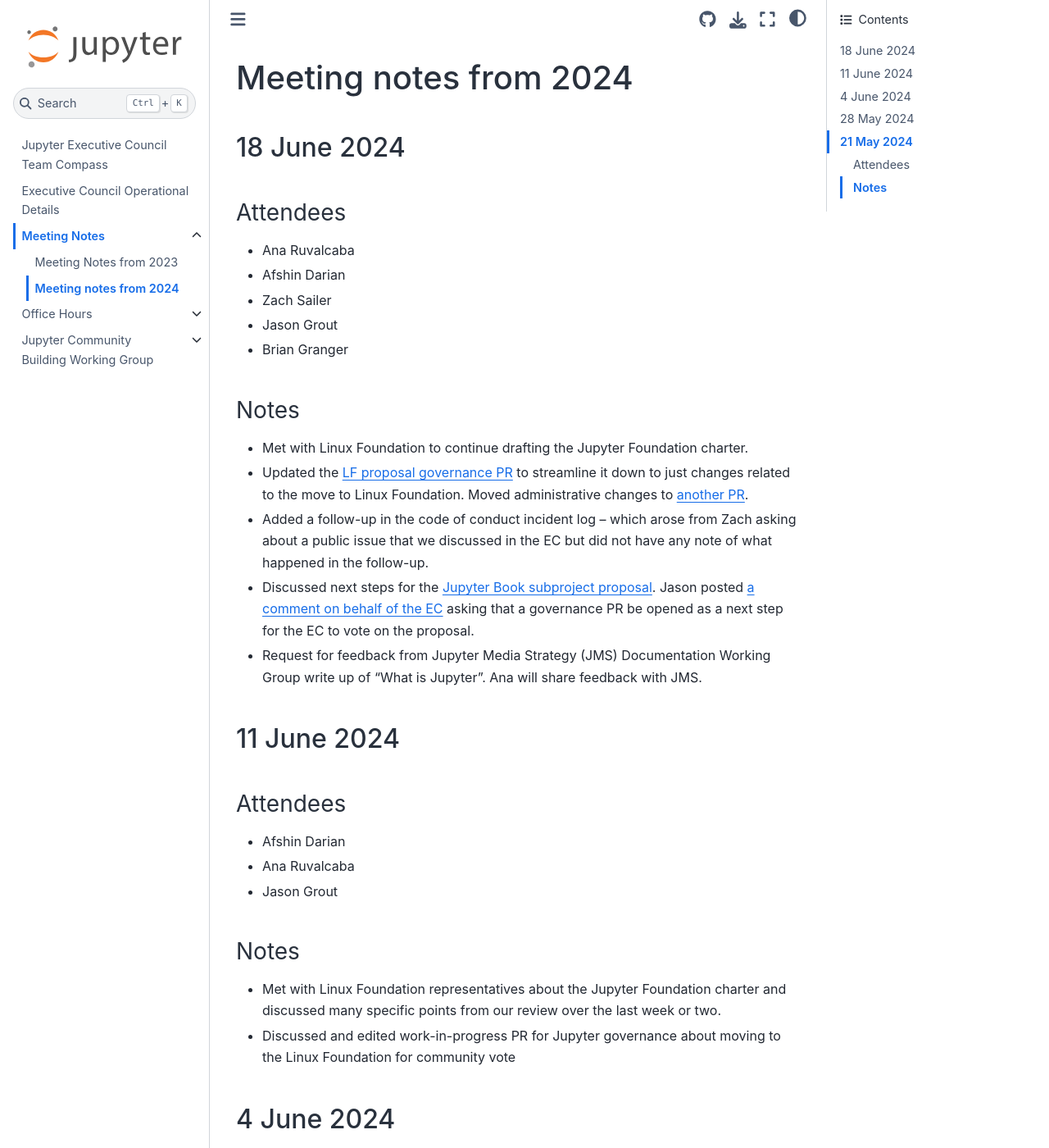
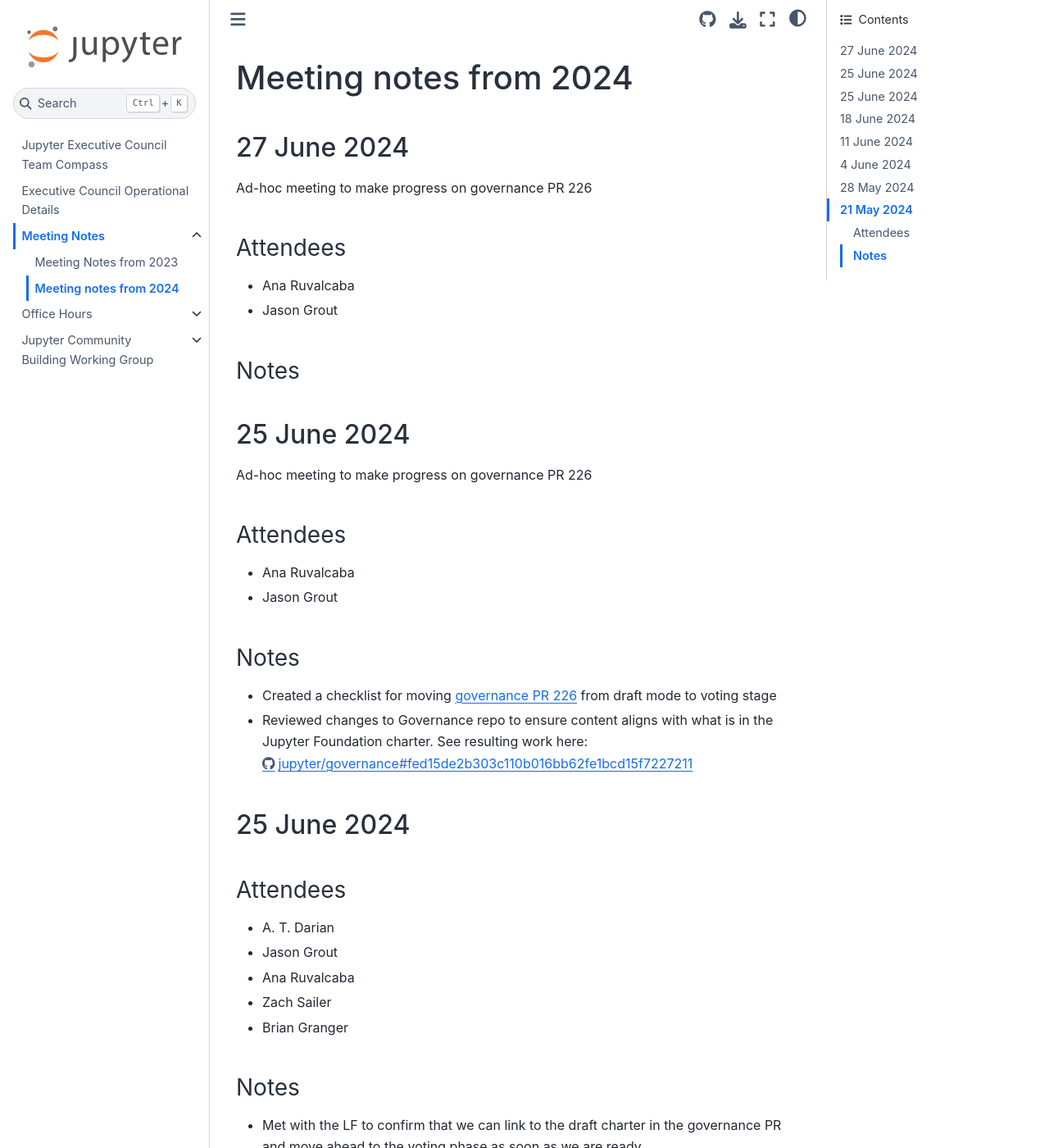
Before and after one commit to jupyter-governance/ec-team-compass, a Sphinx documentation site: the page built from docs/meeting_notes/2024.md, in a window 1280 px wide and 1400 px high. Shown: the whole window at 82% size. Built offline with Sphinx 7.4.7 and the Sphinx Book theme 1.1.4, drawn with Linux system fonts in a browser that asks for light colours; some of the changed text lies outside the part shown.

Commit message:
Recent meeting minutes

```diff
--- a/docs/meeting_notes/2024.md
+++ b/docs/meeting_notes/2024.md
@@ -1,4 +1,45 @@
 # Meeting notes from 2024
+
+## 27 June 2024
+
+Ad-hoc meeting to make progress on governance PR 226
+
+### Attendees
+* Ana Ruvalcaba
+* Jason Grout
+
+### Notes
+
+
+
+## 25 June 2024
+
+Ad-hoc meeting to make progress on governance PR 226
+
+### Attendees
+* Ana Ruvalcaba
+* Jason Grout
+
+### Notes
+
+* Created a checklist for moving [governance PR 226](https://github.com/jupyter/governance/pull/226) from draft mode to voting stage
+* Reviewed changes to Governance repo to ensure content aligns with what is in the Jupyter Foundation charter. See resulting work here: [https://github.com/jupyter/governance/pull/226/commits/fed15de2b303c110b016bb62fe1bcd15f7227211](https://github.com/jupyter/governance/pull/226/commits/fed15de2b303c110b016bb62fe1bcd15f7227211)
+
+## 25 June 2024
+
+### Attendees
+
+* A. T. Darian
+* Jason Grout
+* Ana Ruvalcaba
+* Zach Sailer
+* Brian Granger
+
+### Notes
+
+* Met with the LF to confirm that we can link to the draft charter in the governance PR and move ahead to the voting phase as soon as we are ready
+* Worked on the draft governance PR and resolved outstanding comments, updated the language. We still need to link the draft charter.
+
 
 ## 18 June 2024
 
```
